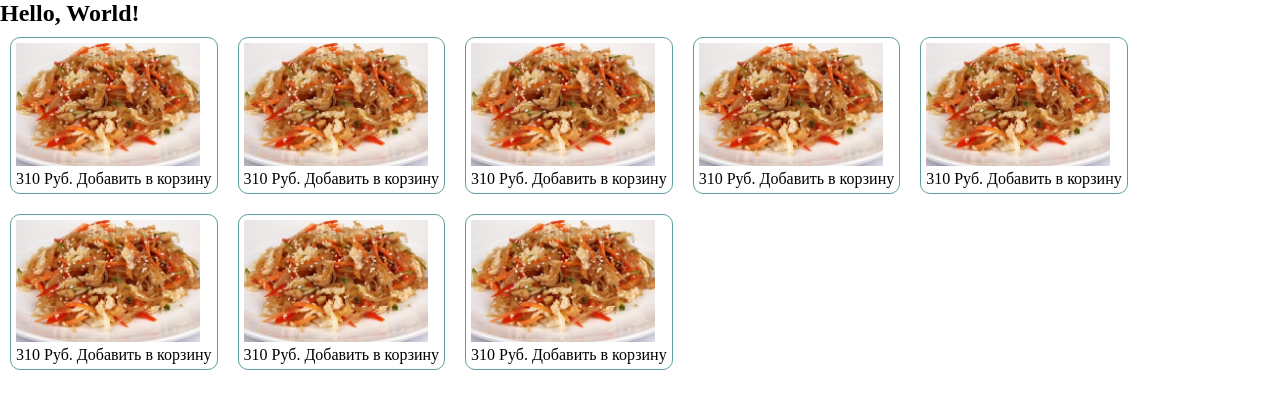
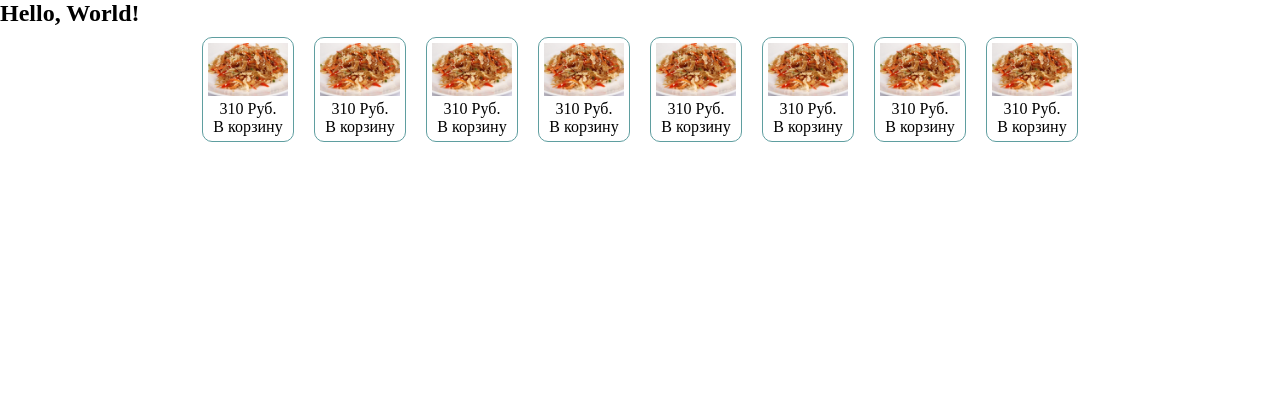
Before and after one commit to izya5346/izya5346.github.io, a plain HTML site: page index.html in a window 1280 px wide. Drawn offline with Linux system fonts and the light colour scheme; a script that the page names is missing.

Commit message:
changes via upload

```diff
--- a/index.html
+++ b/index.html
@@ -24,56 +24,56 @@
                 <img src="h1r23x5xy49b56dcfdiiert08x7i3in4.jpg" alt="">
                 <div class="info">
                     <span>310 Руб.</span>
-                    <a href="#">Добавить в корзину</a>
+                    <a href="#">В корзину</a>
                 </div>
             </div>
             <div class="block">
                 <img src="h1r23x5xy49b56dcfdiiert08x7i3in4.jpg" alt="">
                 <div class="info">
                     <span>310 Руб.</span>
-                    <a href="#">Добавить в корзину</a>
+                    <a href="#">В корзину</a>
                 </div>
             </div>
             <div class="block">
                 <img src="h1r23x5xy49b56dcfdiiert08x7i3in4.jpg" alt="">
                 <div class="info">
                     <span>310 Руб.</span>
-                    <a href="#">Добавить в корзину</a>
+                    <a href="#">В корзину</a>
                 </div>
             </div>
             <div class="block">
                 <img src="h1r23x5xy49b56dcfdiiert08x7i3in4.jpg" alt="">
                 <div class="info">
                     <span>310 Руб.</span>
-                    <a href="#">Добавить в корзину</a>
+                    <a href="#">В корзину</a>
                 </div>
             </div>
             <div class="block">
                 <img src="h1r23x5xy49b56dcfdiiert08x7i3in4.jpg" alt="">
                 <div class="info">
                     <span>310 Руб.</span>
-                    <a href="#">Добавить в корзину</a>
+                    <a href="#">В корзину</a>
                 </div>
             </div>
             <div class="block">
                 <img src="h1r23x5xy49b56dcfdiiert08x7i3in4.jpg" alt="">
                 <div class="info">
                     <span>310 Руб.</span>
-                    <a href="#">Добавить в корзину</a>
+                    <a href="#">В корзину</a>
                 </div>
             </div>
             <div class="block">
                 <img src="h1r23x5xy49b56dcfdiiert08x7i3in4.jpg" alt="">
                 <div class="info">
                     <span>310 Руб.</span>
-                    <a href="#">Добавить в корзину</a>
+                    <a href="#">В корзину</a>
                 </div>
             </div>
             <div class="block">
                 <img src="h1r23x5xy49b56dcfdiiert08x7i3in4.jpg" alt="">
                 <div class="info">
                     <span>310 Руб.</span>
-                    <a href="#">Добавить в корзину</a>
+                    <a href="#">В корзину</a>
                 </div>
             </div>
 
--- a/style.css
+++ b/style.css
@@ -8,17 +8,24 @@
 }
 img
 {
-    max-width: 11.5em;
+    max-width: 5em;
 }
 .container{
     display: flex;
     flex-wrap: wrap;
+    justify-content: center;
 }
 .block
 {
-    max-width: 30%;
+    text-align: center;
     padding: 5px;
     margin: 10px;
     border: 1px solid cadetblue;
     border-radius: 10px
 }
+
+.info
+{
+    display: flex;
+    flex-direction: column;
+}
```
